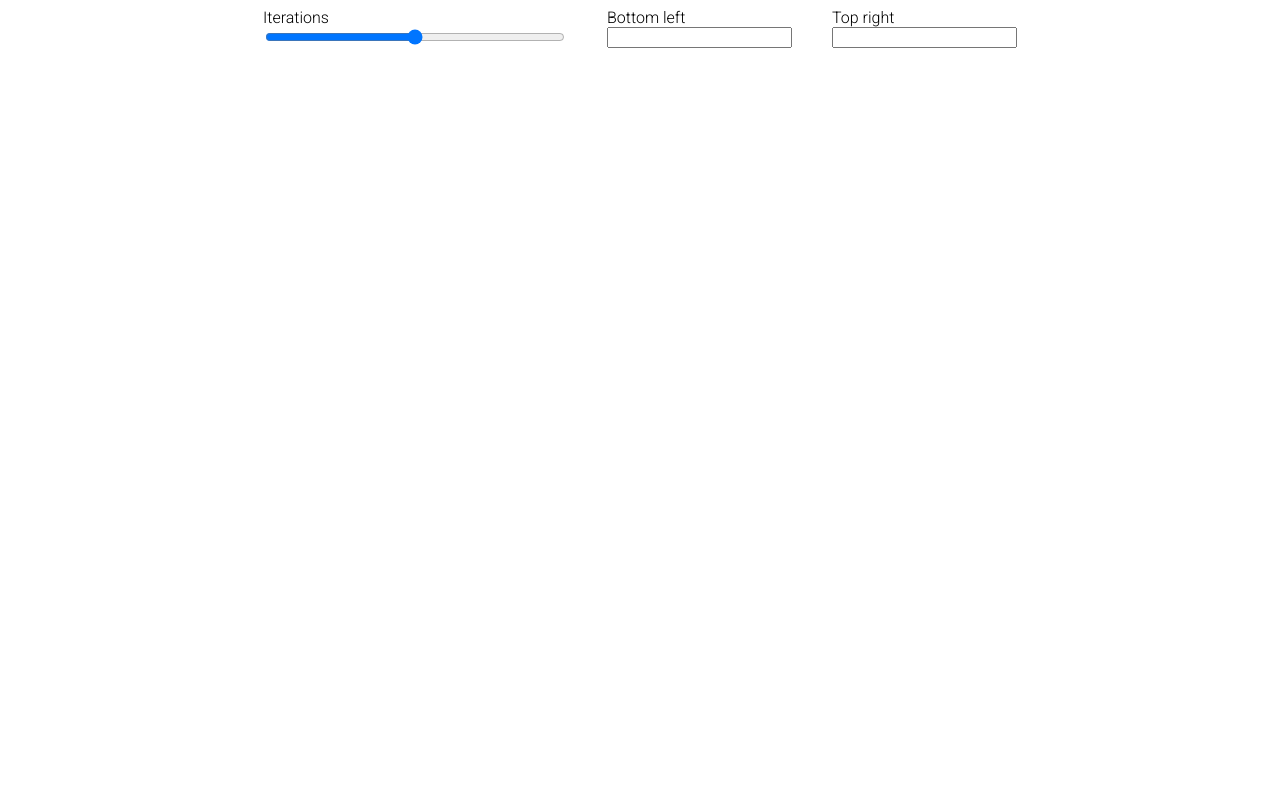
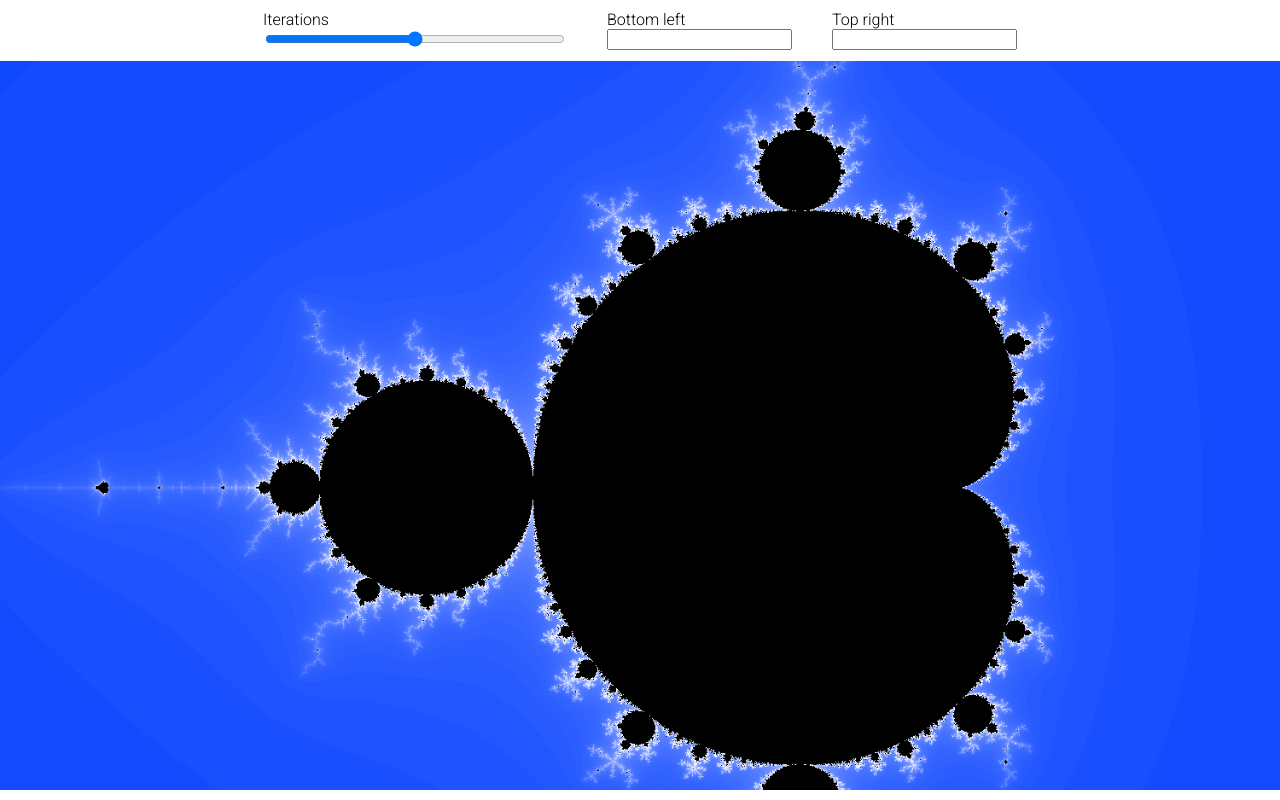
Before and after one commit to mlavrent/mandelbrot, a plain HTML site: page demo/index.html in a window 1280 px wide. Drawn offline with Linux system fonts and the light colour scheme.

Commit message:
Style and do some work on the canvas

```diff
--- a/demo/css/main.css
+++ b/demo/css/main.css
@@ -1,12 +1,15 @@
 
 body {
   font-family: 'Roboto';
+  margin: 0;
+  overflow-x: hidden;
 }
 
 #controls {
   display: flex;
   flex-wrap: wrap;
   justify-content: center;
+  margin: 10px 0;
 }
 
 .control {
@@ -22,3 +25,8 @@ body {
 input[type=range] {
   width: 300px;
 }
+
+canvas {
+  background: url('../mandelbrot.png') no-repeat;
+  background-size: cover;
+}
--- a/demo/index.html
+++ b/demo/index.html
@@ -29,7 +29,7 @@
       </div>
     </div>
     <div id="imageFrame">
-      <canvas id="image"></canvas>
+      <canvas></canvas>
     </div>
   </div>
 </body>
--- a/demo/js/main.js
+++ b/demo/js/main.js
@@ -0,0 +1,12 @@
+
+window.onload = (event) => {
+  const canvas = document.querySelector('canvas');
+  const context = canvas.getContext('2d');
+
+  // context.fillStyle('#000000');
+  // context.fillRect(0, 0, 1000, 1000)
+
+  // set width and height of the canvas
+  canvas.width = window.innerWidth;
+  canvas.height = window.innerHeight - 71;
+}
```
Also changed, not shown: demo/mandelbrot.png (added).
